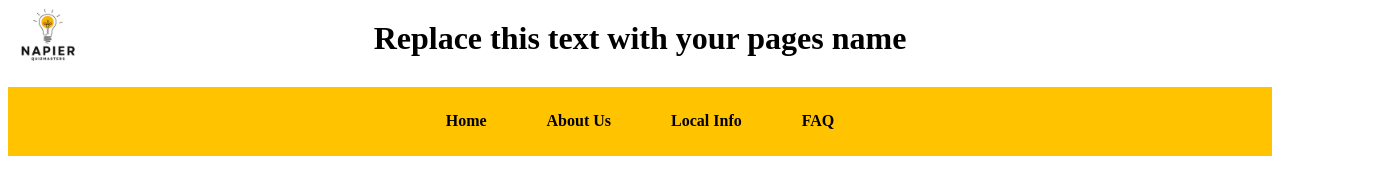
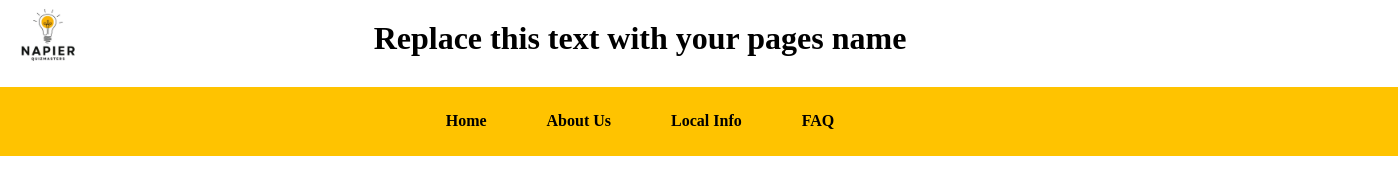
Before and after one commit to Daniel-Brennan05/Web_Tech, a website built with webpack: page UpdatedHeader.html in a window 1280 px wide. Shown: the whole page, 1398 px wide, since content can reach past the window. Built offline with nearby package versions, Linux system fonts and the light colour scheme.

Commit message:
Fixed navigation not extending to the full length of the page on full screen

```diff
--- a/css/headerStylesheet.css
+++ b/css/headerStylesheet.css
@@ -1,6 +1,7 @@
 .navigation{
   list-style: none;
-  margin: 0;
+  margin-left: -10%;
+  margin-right: -10%;
   background: #FFC300;
   display: flex;
   flex-direction: row;
@@ -14,6 +15,7 @@
   text-decoration: none;
   color: black;
   font-size: 100%;
+
 }
 
 .pageTitle{
--- a/css/style.css
+++ b/css/style.css
@@ -245,6 +245,11 @@ textarea {
   }
 }
 
+.bodyFAQ{
+
+}
+
+
 .FAQ_Heading{
   text-align: center;
   font-size: 60px;
```
Also changed, not shown: FAQ.html (+1 -1 lines).
